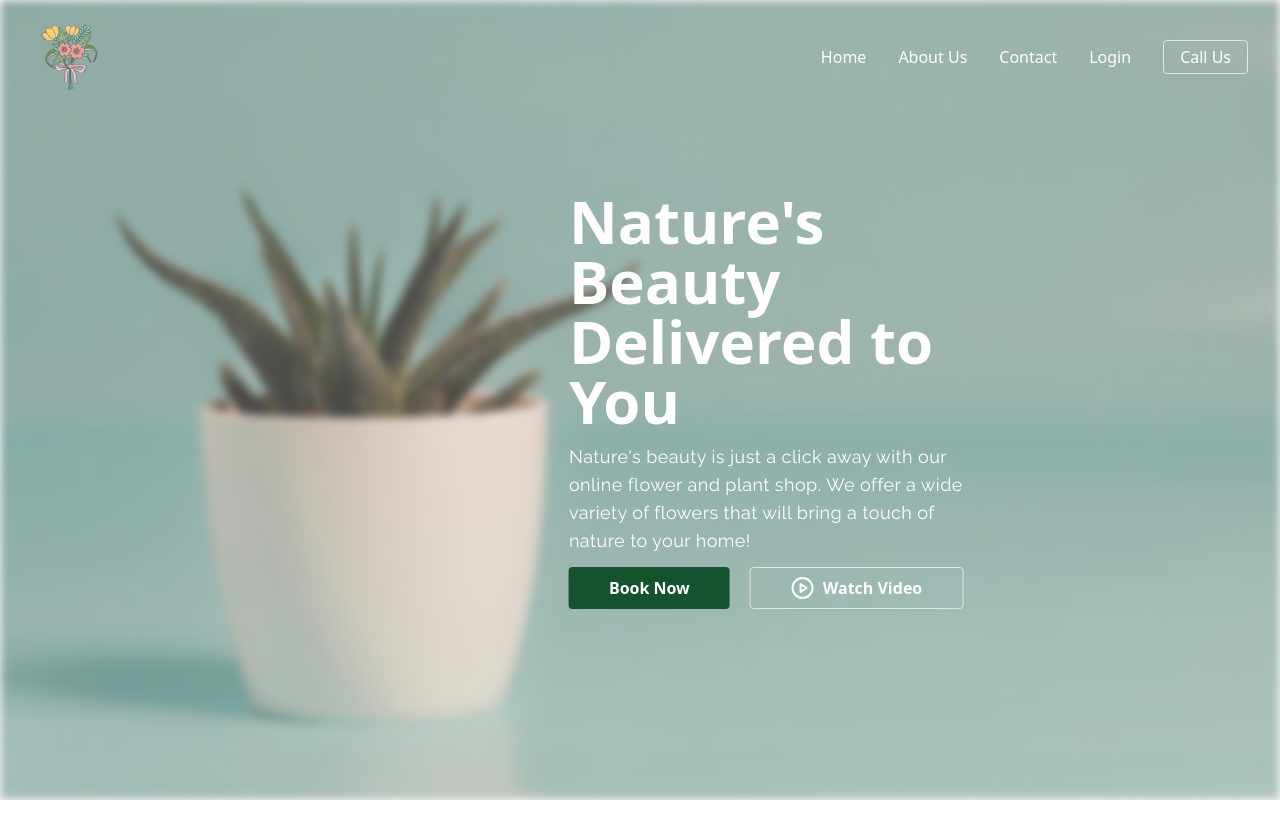
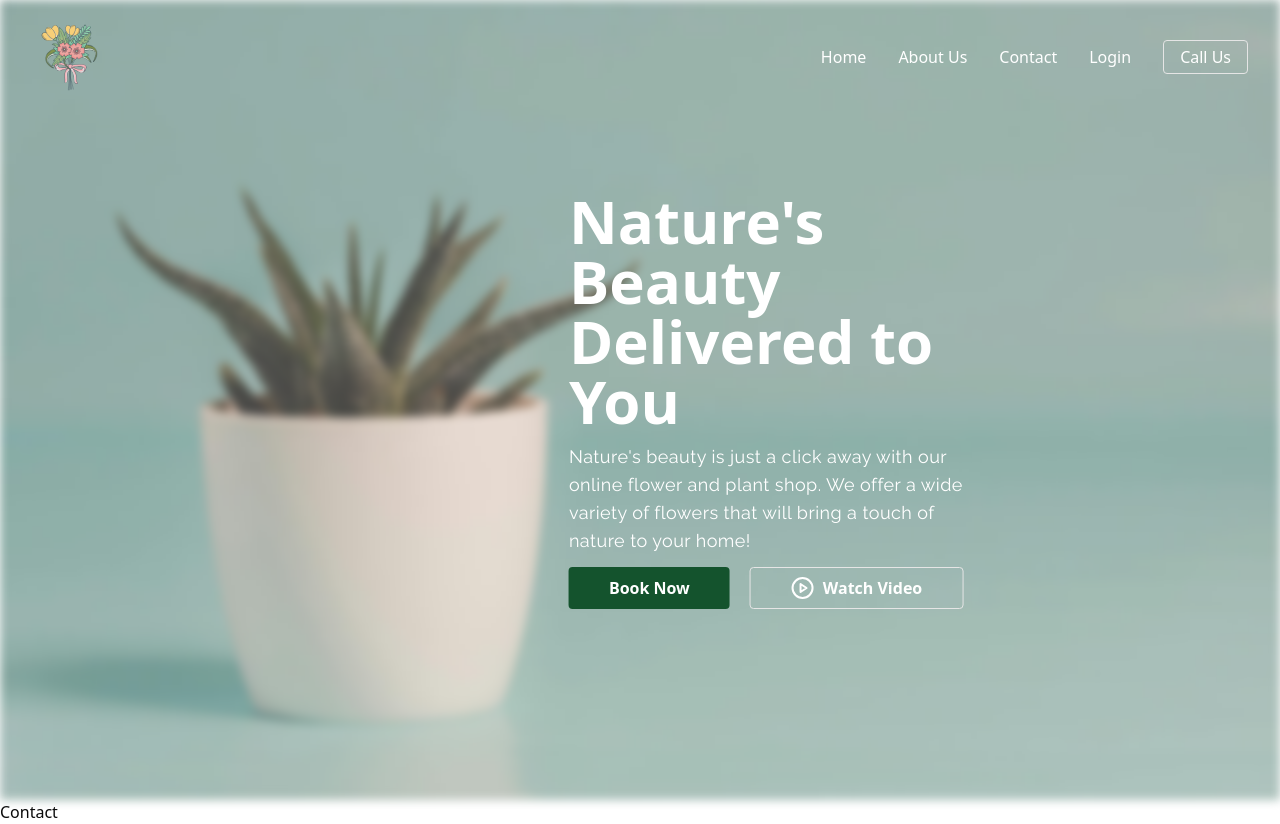
Before and after one commit to aow3xm/floristlanding, a Next.js app: page / in a window 1280 px wide. Before the commit the page ends 800 px from the top, so only its background shows below. Built offline with nearby package versions, Linux system fonts and the light colour scheme.

Commit message:
Update landing page with contact section

```diff
--- a/src/app/page.tsx
+++ b/src/app/page.tsx
@@ -17,7 +17,10 @@ export default function Home() {
           <h1 className="text-4xl lg:text-6xl font-semibold">
             Nature&apos;s Beauty Delivered to You
           </h1>
-          <p style={{fontFamily:'var(--font-raleway)'}} className="text-md lg:text-lg tracking-normal lg:tracking-wide">
+          <p
+            style={{ fontFamily: "var(--font-raleway)" }}
+            className="text-md lg:text-lg tracking-normal lg:tracking-wide"
+          >
             Nature&apos;s beauty is just a click away with our online flower and
             plant shop. We offer a wide variety of flowers that will bring a
             touch of nature to your home!
@@ -33,6 +36,7 @@ export default function Home() {
           </div>
         </div>
       </div>
+      <div className="">Contact</div>
     </main>
   );
 }
```
